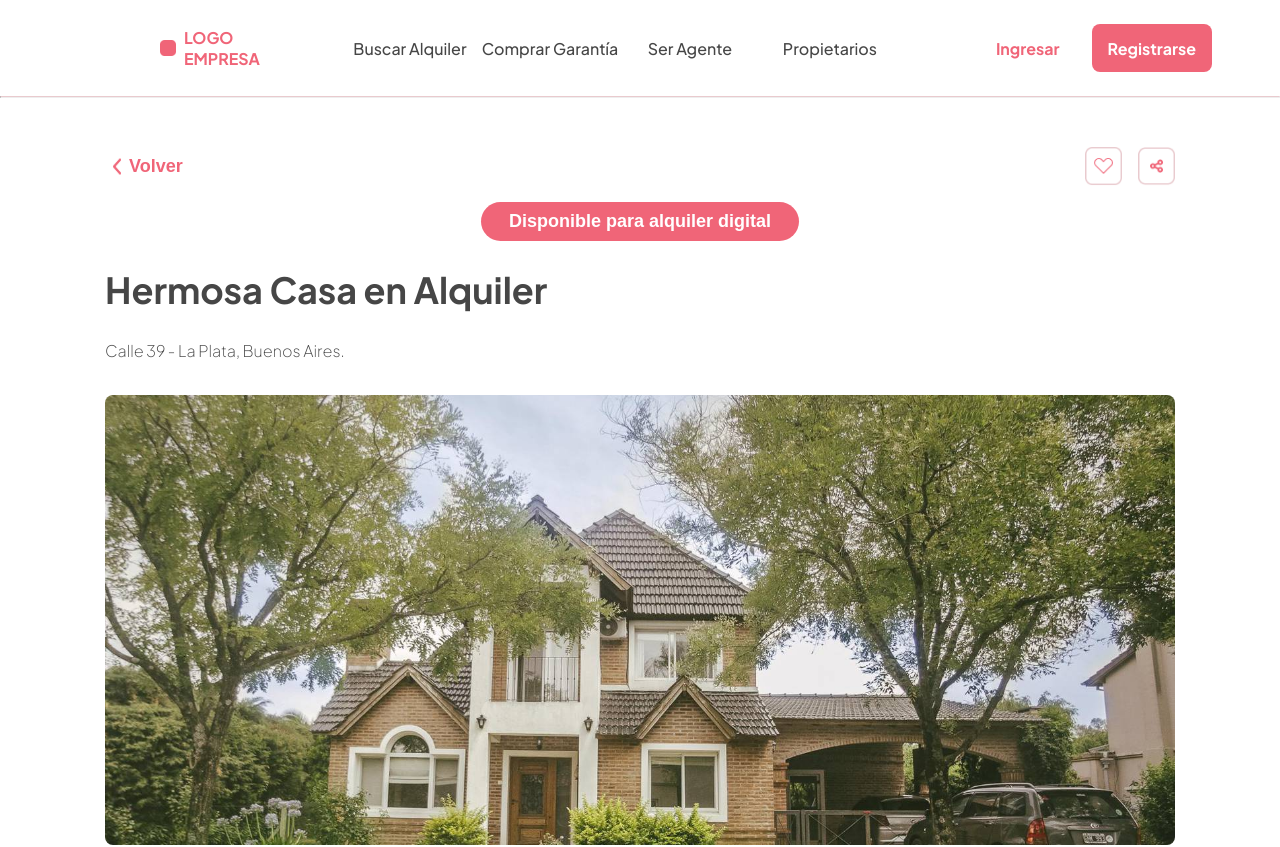
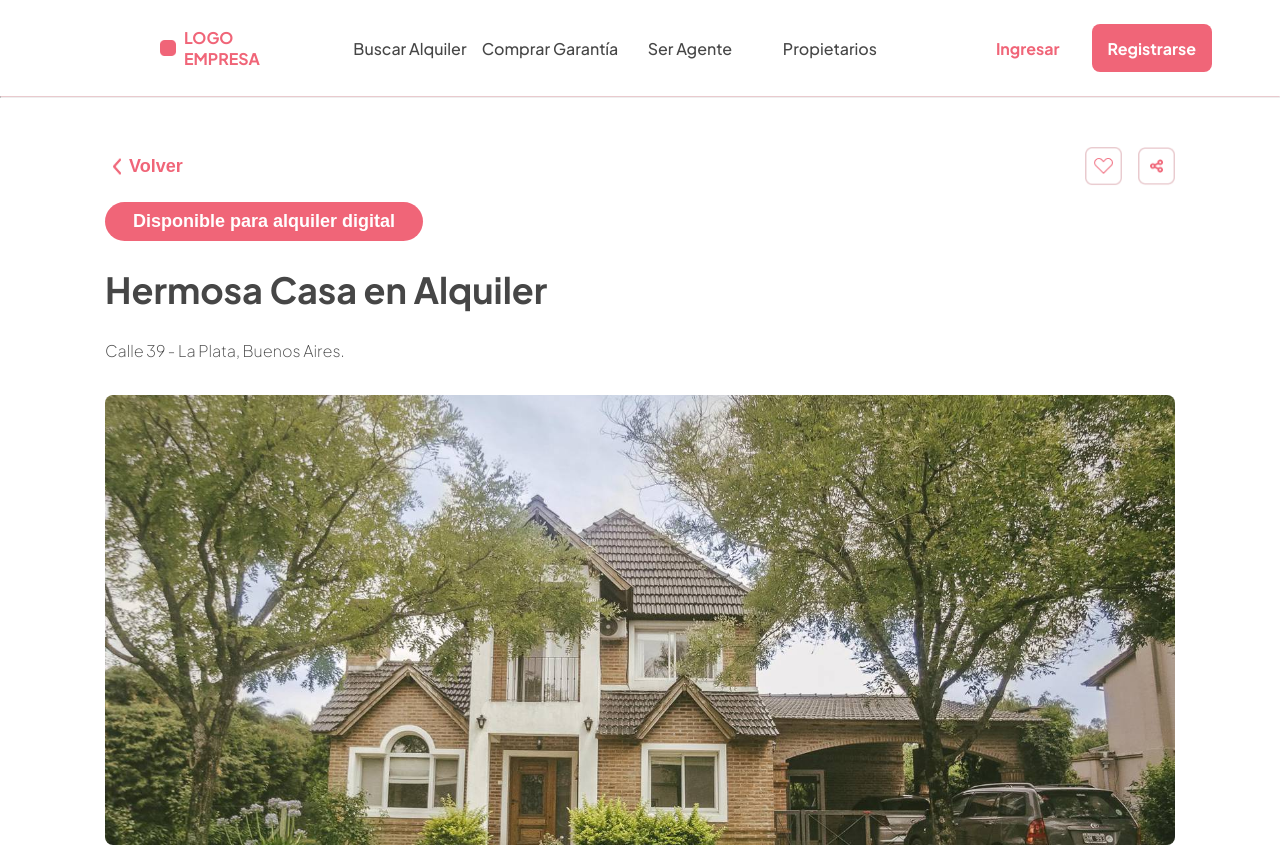
Before and after one commit to JuanCruzRusconi/challenge-app-web-delsud, a Next.js app in the folder challenge-app-web-delsud/: page /properties/1 in a window 1280 px wide. Shown: the top 847 px of the page. Built offline with nearby package versions, Linux system fonts and the light colour scheme.

Commit message:
feat: property detail components Updates

```diff
--- a/challenge-app-web-delsud/src/components/property/propertyDetail/PropertyDetailHero.jsx
+++ b/challenge-app-web-delsud/src/components/property/propertyDetail/PropertyDetailHero.jsx
@@ -29,7 +29,7 @@ const PropertyDetailHero = ({ title, image, location, available }) => {
                                 { isOpenShare && <ShareModal onClose={() => setIsOpenShare(false)} /> }
                             </div>
                         </div>
-                        <div>
+                        <div className={styles.propertyDetailHero_available_button}>
                             { available ? <button className={styles.available_button} onClick={() => setIsOpenInteresetd(true)}>Disponible para alquiler digital</button> : null}
                             { isOpenInterested && <InterestedModal onClose={() => setIsOpenInteresetd(false)} /> }
                         </div>
--- a/challenge-app-web-delsud/src/components/property/propertyDetail/propertyDetail.module.css
+++ b/challenge-app-web-delsud/src/components/property/propertyDetail/propertyDetail.module.css
@@ -357,12 +357,6 @@
         min-height: 200px;
     }
 
-    .propertyDetailHero_header_actions {
-        display: flex;
-        flex-direction: column;
-        justify-content: flex-start;
-    }
-
     .propertyDetailHero_header_actions_content {
         width: 100%;
         justify-content: space-between;
```
